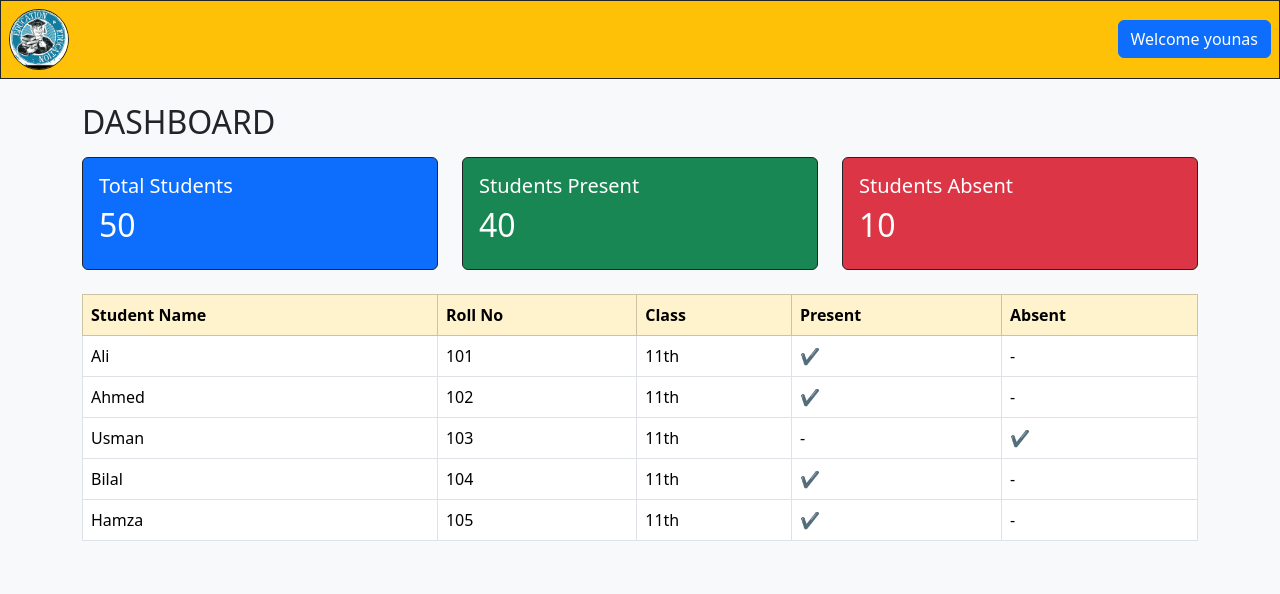
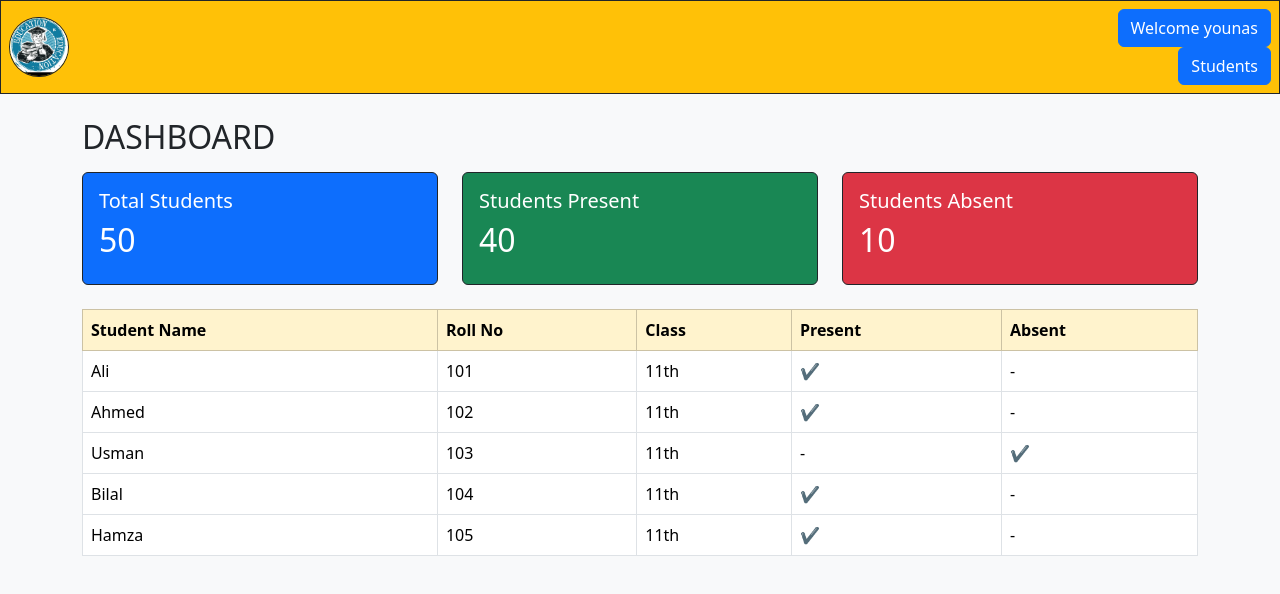
Before and after one commit to younasnofficial-a11y/booostrap-assignment-1, a plain HTML site: page dashboard.html in a window 1280 px wide. Drawn offline with nearby package versions, Linux system fonts and the light colour scheme.

Commit message:
Add files via upload

```diff
--- a/dashboard.html
+++ b/dashboard.html
@@ -23,6 +23,9 @@
                 <button class="btn btn-primary">
                     Welcome younas
                 </button>
+                <a href="student.html" class="btn btn-primary">
+    Students
+</a>
             </div>
 
         </div>
```
